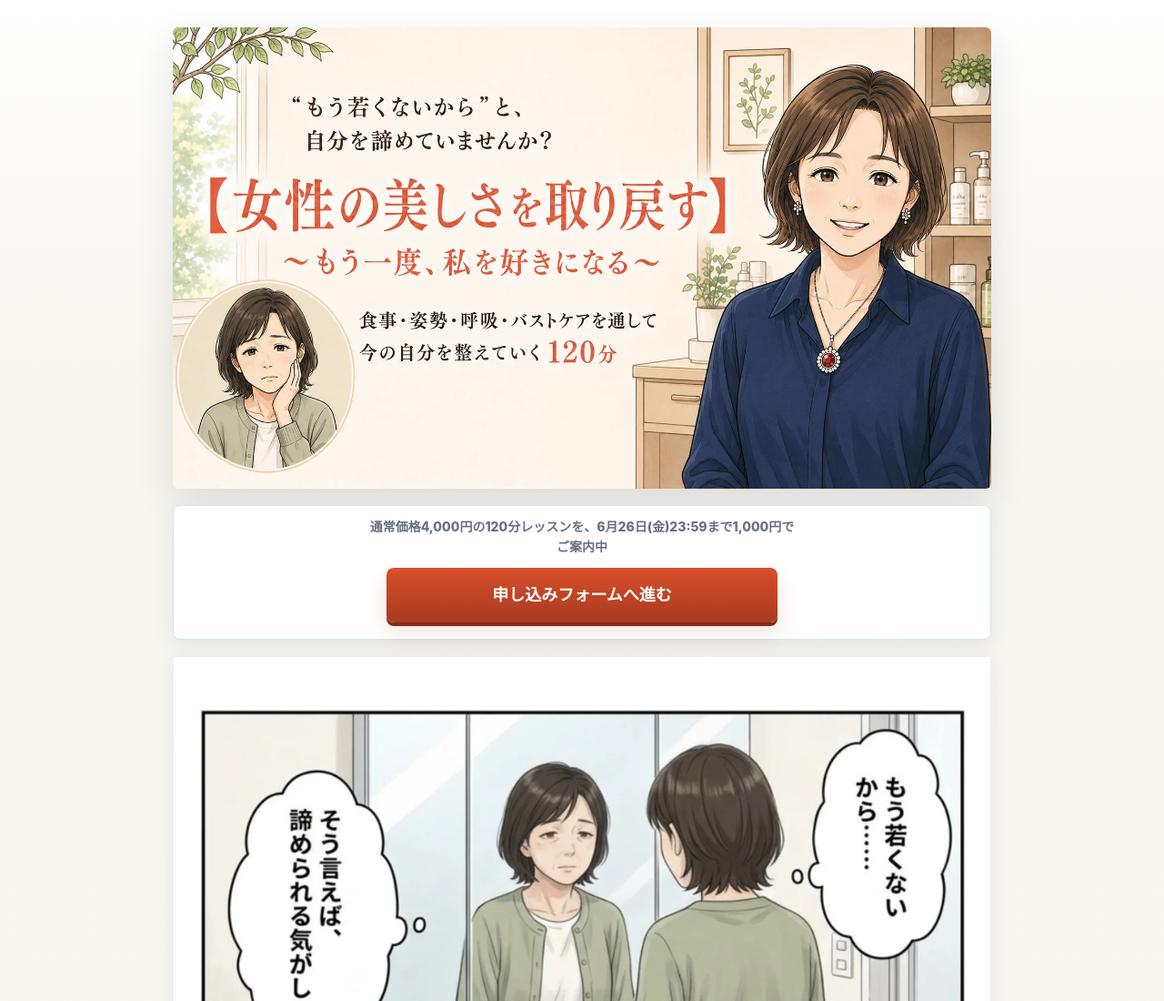
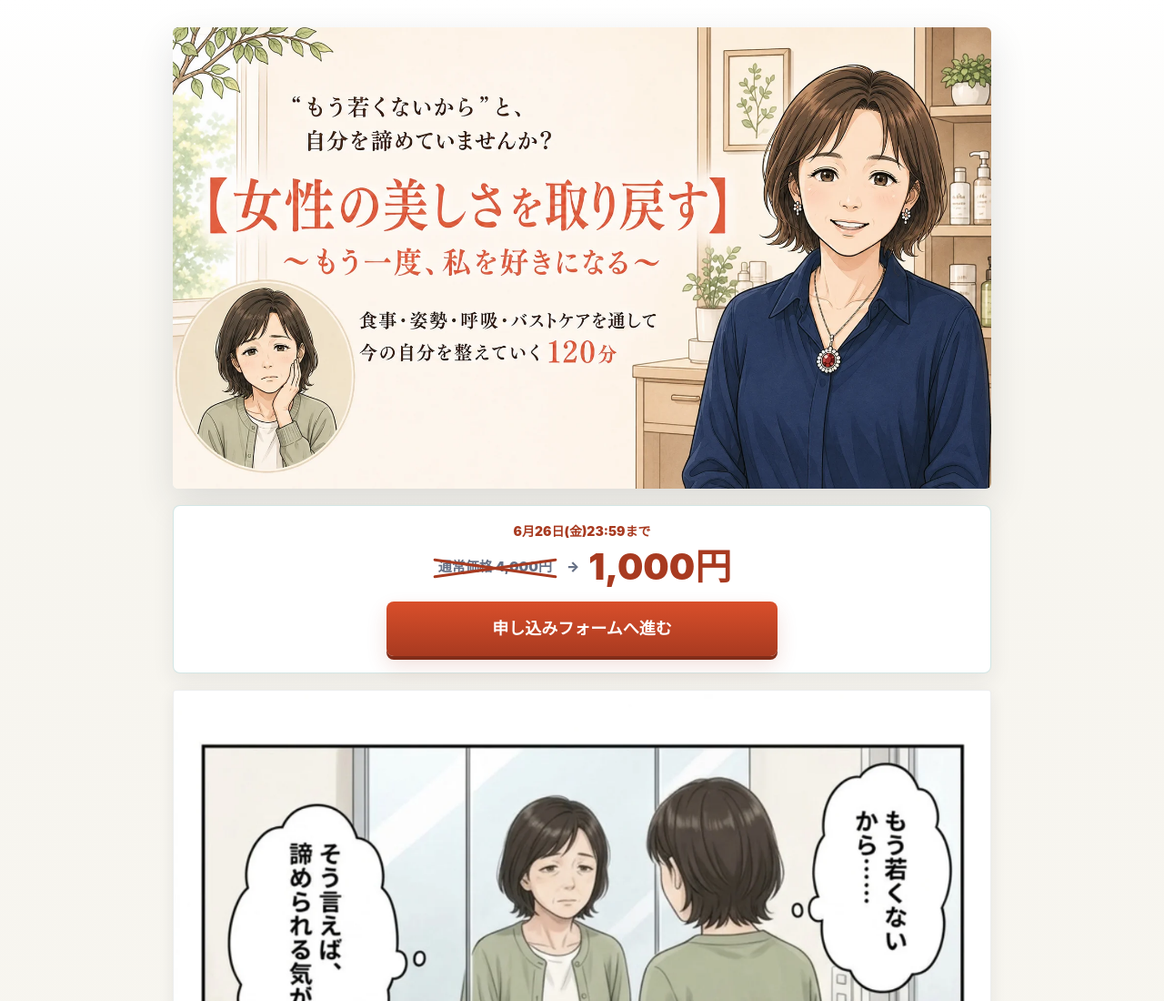
Before and after one commit to manga-lp-pages/manga-lp-pages.github.io, a plain HTML site: page again/index.html in a window 1280 px wide. Shown: the top 1100 px of the page at 91% size. Drawn offline with Linux system fonts and the light colour scheme.

Commit message:
Improve first CTA price display

```diff
--- a/again/index.html
+++ b/again/index.html
@@ -16,7 +16,12 @@
     </section>
 
     <section class="cta-band cta-band-first" aria-label="ファーストビュー直下の申し込み案内">
-      <p class="cta-note cta-note-sub">通常価格4,000円の120分レッスンを、6月26日(金)23:59まで1,000円でご案内中</p>
+      <p class="cta-deadline">6月26日(金)23:59まで</p>
+      <p class="cta-price-line">
+        <span class="cta-regular-price">通常価格 4,000円</span>
+        <span class="cta-arrow">→</span>
+        <span class="cta-special-price">1,000円</span>
+      </p>
       <a class="cta-button" href="#" aria-disabled="true">申し込みフォームへ進む</a>
     </section>
 
--- a/again/style.css
+++ b/again/style.css
@@ -103,12 +103,63 @@ h1 {
   color: var(--muted);
 }
 
-.cta-band-first .cta-note {
-  max-width: 34em;
-  margin-right: auto;
-  margin-left: auto;
+.cta-deadline {
+  margin: 0 0 6px;
+  color: var(--cta-dark);
   font-size: 14px;
-  line-height: 1.6;
+  font-weight: 900;
+  line-height: 1.4;
+}
+
+.cta-price-line {
+  display: flex;
+  flex-wrap: wrap;
+  align-items: center;
+  justify-content: center;
+  gap: 4px 10px;
+  margin: 0 0 14px;
+  line-height: 1.2;
+}
+
+.cta-regular-price {
+  position: relative;
+  display: inline-block;
+  padding: 2px 6px;
+  color: var(--muted);
+  font-size: 15px;
+  font-weight: 900;
+}
+
+.cta-regular-price::before,
+.cta-regular-price::after {
+  content: "";
+  position: absolute;
+  left: 0;
+  top: 50%;
+  width: 100%;
+  height: 3px;
+  border-radius: 999px;
+  background: var(--cta-dark);
+}
+
+.cta-regular-price::before {
+  transform: rotate(8deg);
+}
+
+.cta-regular-price::after {
+  transform: rotate(-8deg);
+}
+
+.cta-arrow {
+  color: var(--muted);
+  font-size: 15px;
+  font-weight: 900;
+}
+
+.cta-special-price {
+  color: var(--cta-dark);
+  font-size: clamp(28px, 8vw, 40px);
+  font-weight: 900;
 }
 
 .cta-button {
```
